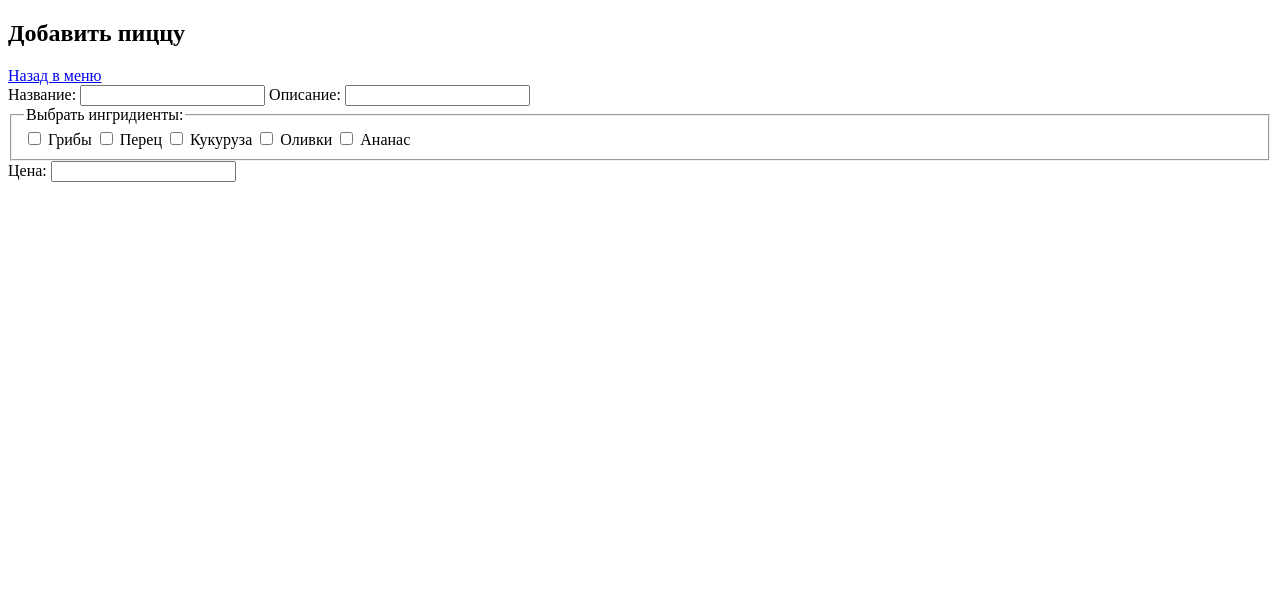
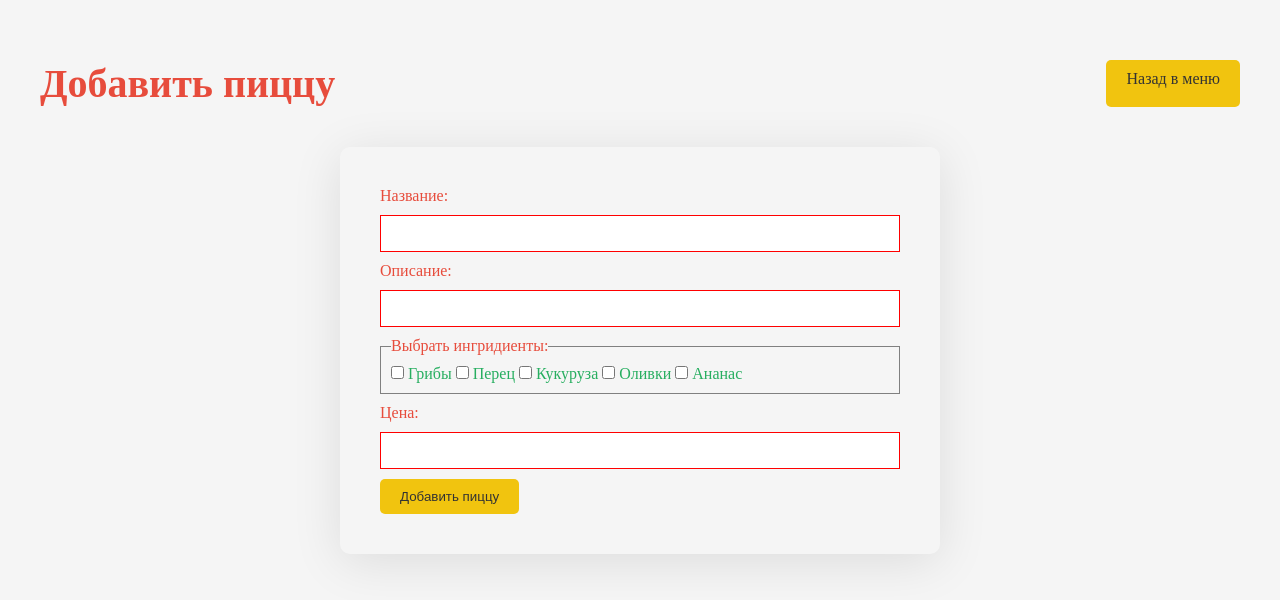
Before and after one commit to israpilovaevgeniia/Pizza-empire, a plain HTML site: page src/create.html in a window 1280 px wide. Drawn offline with Linux system fonts and the light colour scheme.

Commit message:
did the slyling of the all project

```diff
--- a/src/create.html
+++ b/src/create.html
@@ -4,15 +4,16 @@
     <meta charset="UTF-8">
     <meta name="viewport" content="width=device-width, initial-scale=1.0">
     <title>Империя пиццы</title>
+    <link rel="stylesheet" href="./styles/index.css">
 </head>
 <body>
     <header>
         <nav>
             <h1>Добавить пиццу</h1>
-            <a href="./index.html">Назад в меню</a>
+            <a class="btn" href="./index.html">Назад в меню</a>
         </nav>
     </header>
-    <main>
+    <main class="wrapper">
         <form class="create__form">
             <label for="title">
                 Название:
@@ -51,6 +52,7 @@
                 Цена:
                 <input id="price" type="number" name="price" required>
             </label>
+            <button>Добавить пиццу</button>
         </form>
     </main>
 </body>
--- /dev/null
+++ b/src/styles/index.css
@@ -0,0 +1,97 @@
+:root {
+    --background: #f5f5f5;
+    --title: #e74c3c;
+    --button: #f1c40f;
+    --hoverButton: #f39c12;
+    --toppings: #27ae60;
+    --text: #333;
+}
+
+* {
+    margin: 0;
+    padding: 0;
+    box-sizing: border-box;
+    text-decoration: none;
+}
+
+body {
+    background-color: var(--background);
+    margin: 20px;
+}
+
+header,
+.wrapper {
+    max-width: 1200px;
+    margin: 0 auto;
+}
+
+nav {
+    display: flex;
+    justify-content: space-between;
+    margin-top: 60px;
+}
+
+h1 {
+    color: var(--title);
+    font-size: 40px;
+}
+
+.root {
+    display: grid;
+    grid-template-columns: repeat(2, 1fr);
+    gap: 20px;
+}
+
+form {
+    max-width: 600px;
+    margin: 0 auto;
+    padding: 40px;
+    box-shadow: 0 8px 50px rgba(0, 0, 0, 0.1);
+    border-radius: 10px;
+    margin-top: 40px;
+}
+
+input[type="text"],
+input[type="number"],
+fieldset {
+    width: 100%;
+    display: block;
+    padding: 10px;
+    margin: 10px 0;
+    border: 1px solid gray;
+}
+
+input:valid {
+    border-color: var(--toppings);
+}
+
+input:invalid {
+    border-color: red;
+}
+
+.btn,
+button {
+    background-color: var(--button);
+    color: #333;
+    padding: 10px 20px;
+    border: none;
+    border-radius: 5px;
+    cursor: pointer;
+}
+
+button:hover {
+    background-color: var(--hoverButton);
+}
+
+.btn:hover {
+    background-color: var(--hoverButton);
+}
+
+span {
+    color: var(--toppings);
+}
+
+label,
+legend {
+    color: var(--title);
+}
```
Also changed, not shown: src/index.html (+2 -1 lines), 2 other files.
